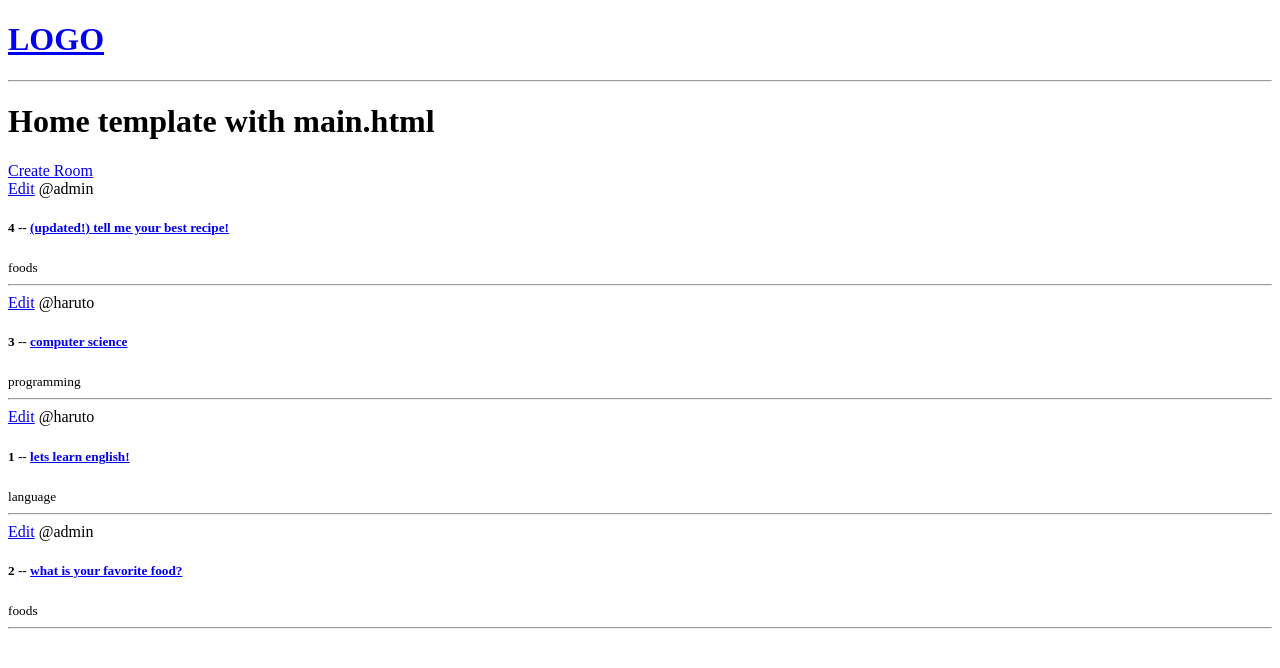
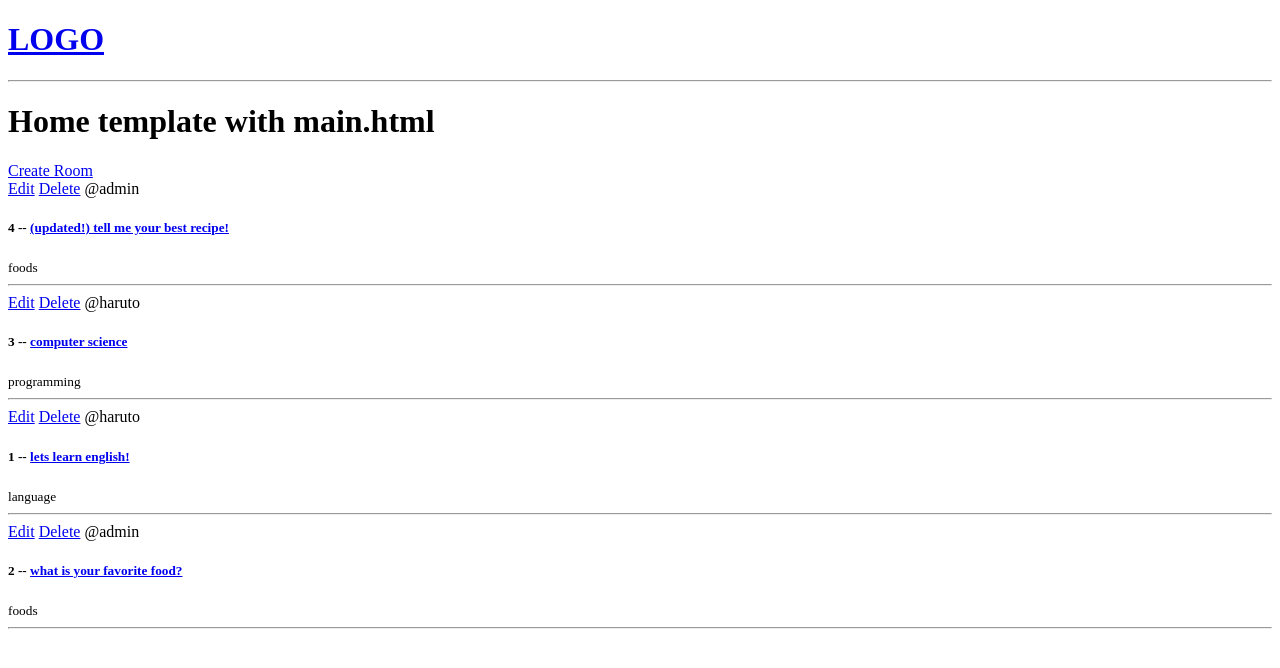
Before and after one commit to kikutan-day65/discord-like-django, a Django app: page / in a window 1280 px wide. Shown: the top 668 px of the page. Run offline with Django 4.2, Linux system fonts and the light colour scheme; data comes from the database, SQL or seed files in the repository; both versions use the stored data as it was after the commit.

Commit message:
add a function to delete the room

```diff
--- a/base/templates/base/home.html
+++ b/base/templates/base/home.html
@@ -12,6 +12,7 @@
             {% for room in rooms %}
                 <div>
                     <a href="{% url 'update-room' room.id %}">Edit</a>
+                    <a href="{% url 'delete-room' room.id %}">Delete</a>
                     <span>@{{room.host.username}}</span>
                     <h5>{{room.id}} -- <a href="{% url 'room' room.id %}">{{room.name}}</a></h5>
                     <small>{{room.topic.name}}</small>
--- a/base/urls.py
+++ b/base/urls.py
@@ -7,5 +7,6 @@ urlpatterns = [
     path('', views.home, name='home'),
     path('room/<str:pk>', views.room, name='room'),
     path('create-room/', views.create_room, name='create-room'),
-    path('update-room/<str:pk>', views.update_room, name='update-room'),
+    path('update-room/<str:pk>/', views.update_room, name='update-room'),
+    path('delete-room/<str:pk>/', views.delete_room, name='delete-room'),
 ]
--- a/base/views.py
+++ b/base/views.py
@@ -45,3 +45,12 @@ def update_room(request, pk):
 
     context = {'form': form}
     return render(request, 'base/room_form.html', context)
+
+def delete_room(request, pk):
+    room = Room.objects.get(id=pk)
+
+    if request.method == 'POST':
+        room.delete()
+        return redirect('home')
+
+    return render(request, 'base/delete.html', {'obj': room})
```
Also changed, not shown: base/templates/base/delete.html (added, +14 -0 lines), db.sqlite3.
